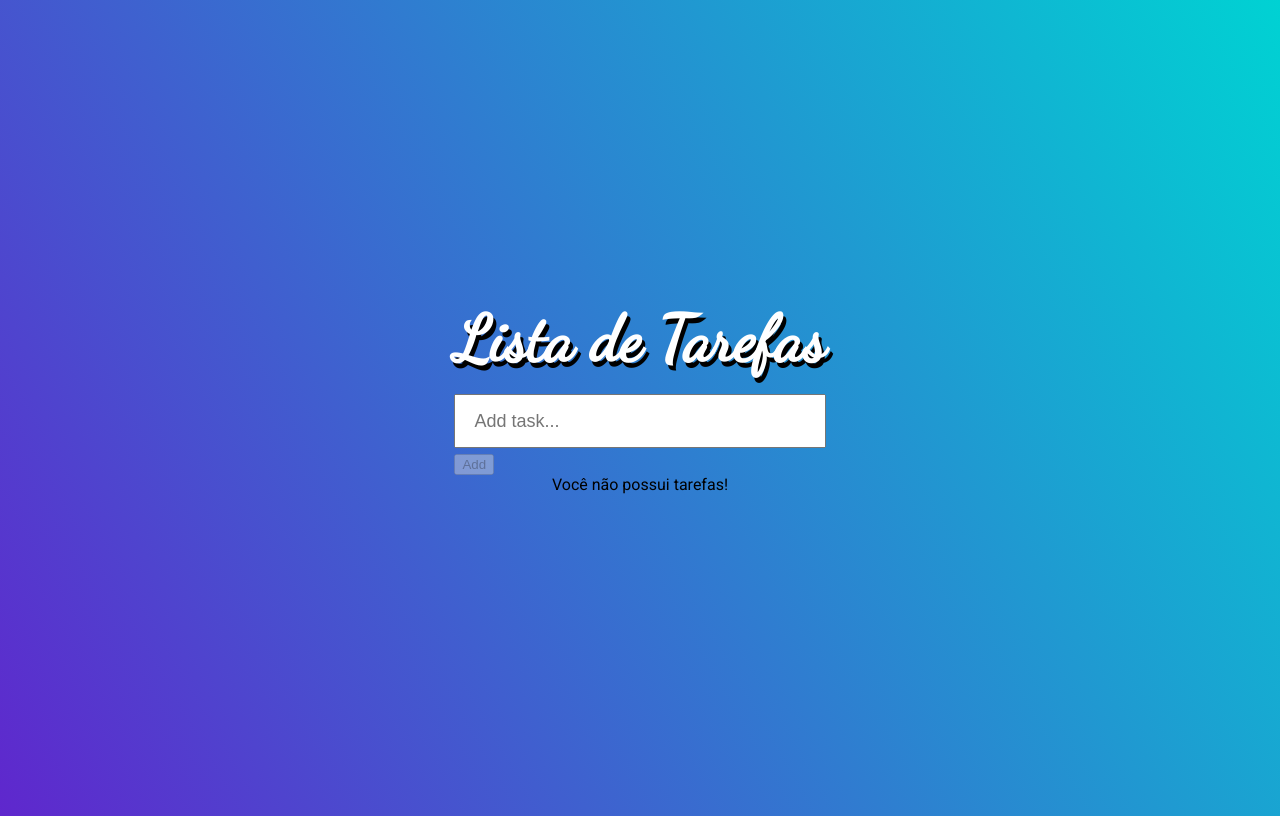
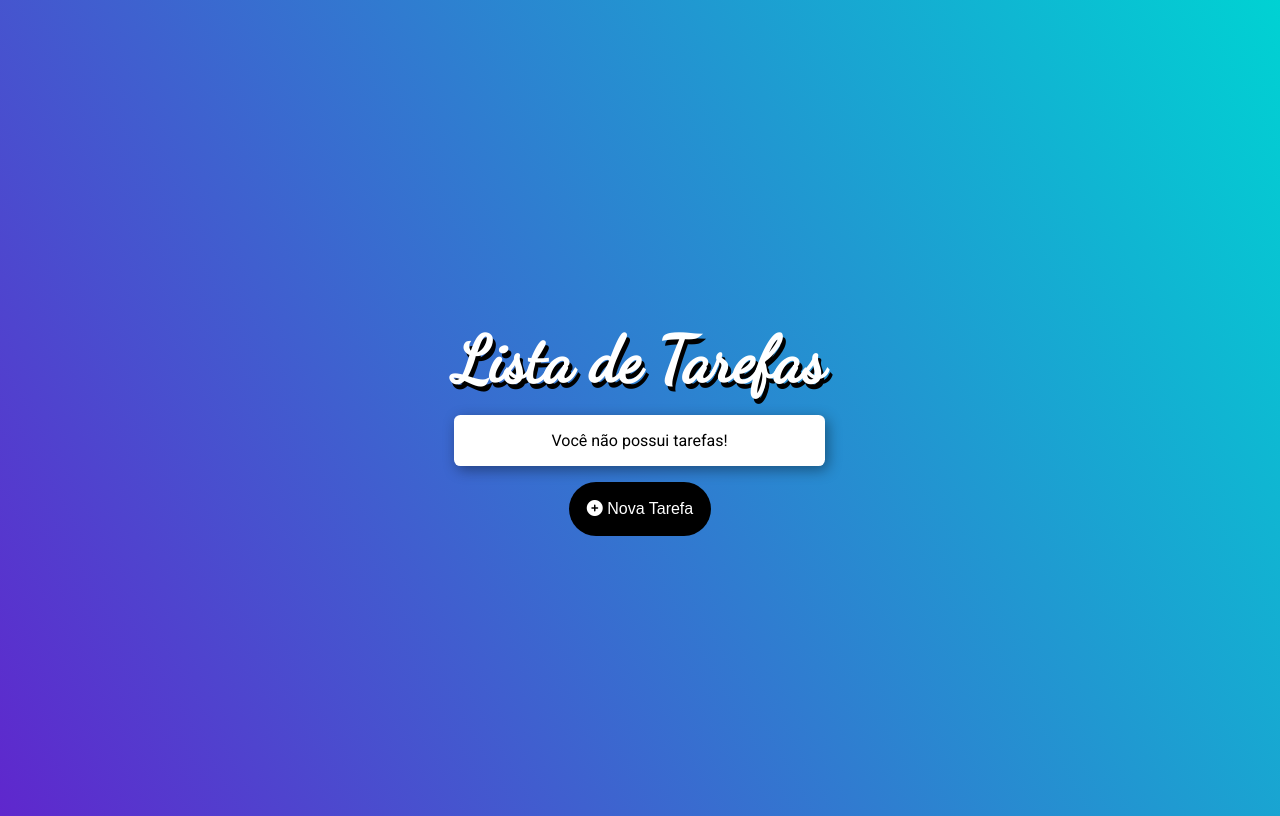
Before and after one commit to Newton-Duarte/angular-todo, an Angular app: page / in a window 1280 px wide. Built offline with nearby package versions, Linux system fonts and the light colour scheme.

Commit message:
feat: add modal and list to show only if property mode is set to the current mode, add animations and icons

```diff
--- a/src/app/app.component.html
+++ b/src/app/app.component.html
@@ -1,33 +1,40 @@
 <div class="container">
-  <h1>{{ title }}</h1>
+  <h1 class="animated jackInTheBox">{{ title }}</h1>
+  <div id="modal" class="animated flipInX" *ngIf="mode === 'add'">
+    <h2 class="text-center">Nova Tarefa</h2>
     <form
       [formGroup]="form"
     >
-    <div class="add-task">
       <div class="form-group">
         <input
           type="text"
           name="todo"
           placeholder="Add task..."
+          minlength="3"
+          maxlength="60"
           formControlName="title"
         >
-        <small
+        <p
+          class="danger"
           *ngIf="form.controls['title'].invalid && !form.controls['title'].pristine"
-          [style.color]="'red'"
         >
           Informe um título: 3 a 60 caracteres
-        </small>
+        </p>
       </div>
       <button
         type="submit"
+        class="btn"
         [disabled]="form.invalid"
         (click)="add()"
       >
-        Add
+        <i class="far fa-save"></i>
+        Salvar
       </button>
+    </form>
   </div>
-  </form>
-  <p *ngIf="!todos.length" class="text-center">Você não possui tarefas!</p>
+  <div id="todos" class="animated flipInX" *ngIf="mode === 'list'">
+    <p *ngIf="!todos.length else todos_list" class="text-center">Você não possui tarefas!</p>
+    <ng-template #todos_list>
       <ul>
         <li *ngFor="let todo of todos">
           <p
@@ -36,10 +43,38 @@
           >
             {{ todo.title }}
           </p>
-      <div>
-        <button type="button" (click)="markAsDone(todo)">{{ todo.done ? 'Refazer' : 'Concluir' }}</button>
-        <button type="button" (click)="remove(todo)">Excluir</button>
+          <div class="actions">
+            <button
+              type="button"
+              (click)="markAsDone(todo)"
+            >
+              <i [ngClass]="todo.done ? 'fas fa-2x fa-check-circle' : 'far fa-2x fa-check-circle'"></i>
+            </button>
+            <button
+              type="button"
+              (click)="remove(todo)"
+            >
+              <i class="far fa-2x fa-trash-alt"></i>
+            </button>
           </div>
         </li>
       </ul>
+    </ng-template>
   </div>
+  <button
+    class="add-button btn animated fadeInUp"
+    *ngIf="mode === 'list'"
+    (click)="changeMode('add')"
+  >
+    <i class="fas fa-plus-circle"></i>
+    Nova Tarefa
+  </button>
+  <button
+    class="add-button btn animated fadeInUp"
+    *ngIf="mode === 'add'"
+    (click)="changeMode('list')"
+  >
+    <i class="fas fa-times"></i>
+    Cancelar
+  </button>
+</div>
```
Lines whose indentation alone changed are shown as unchanged.
